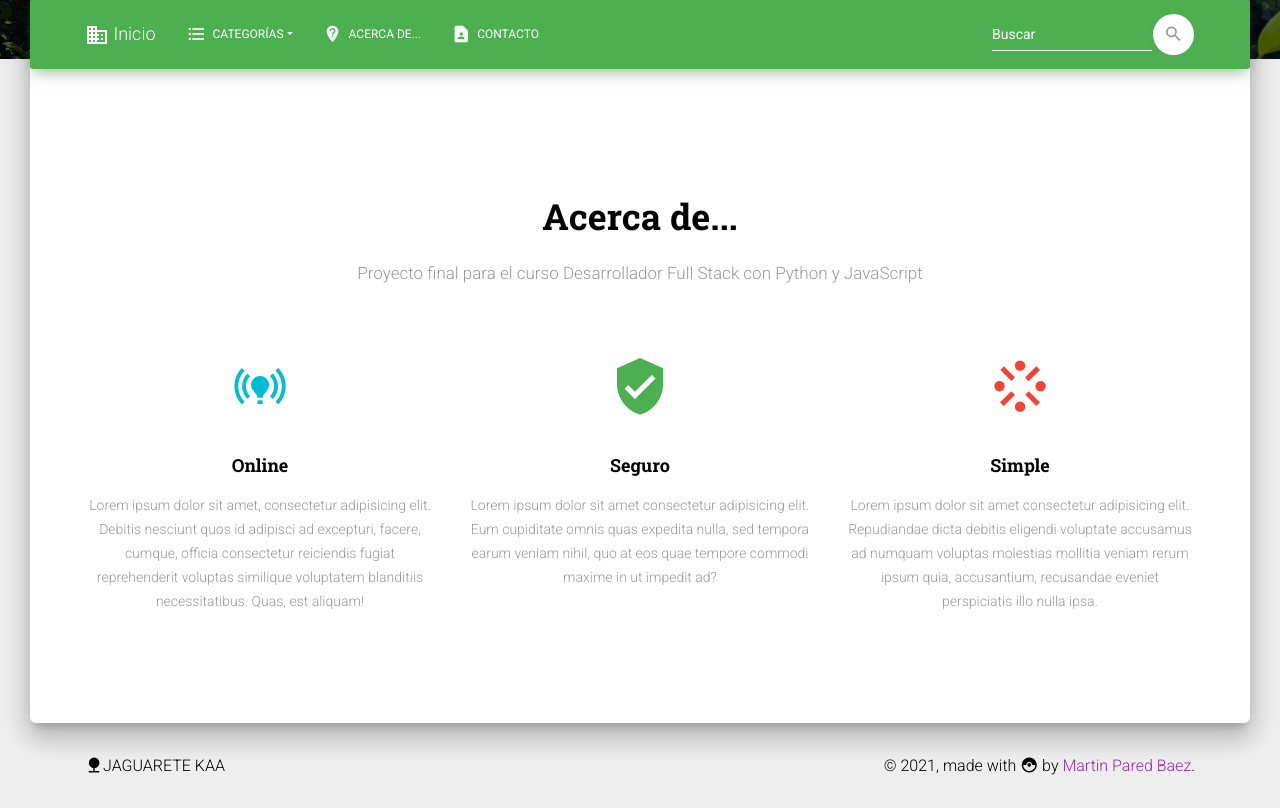
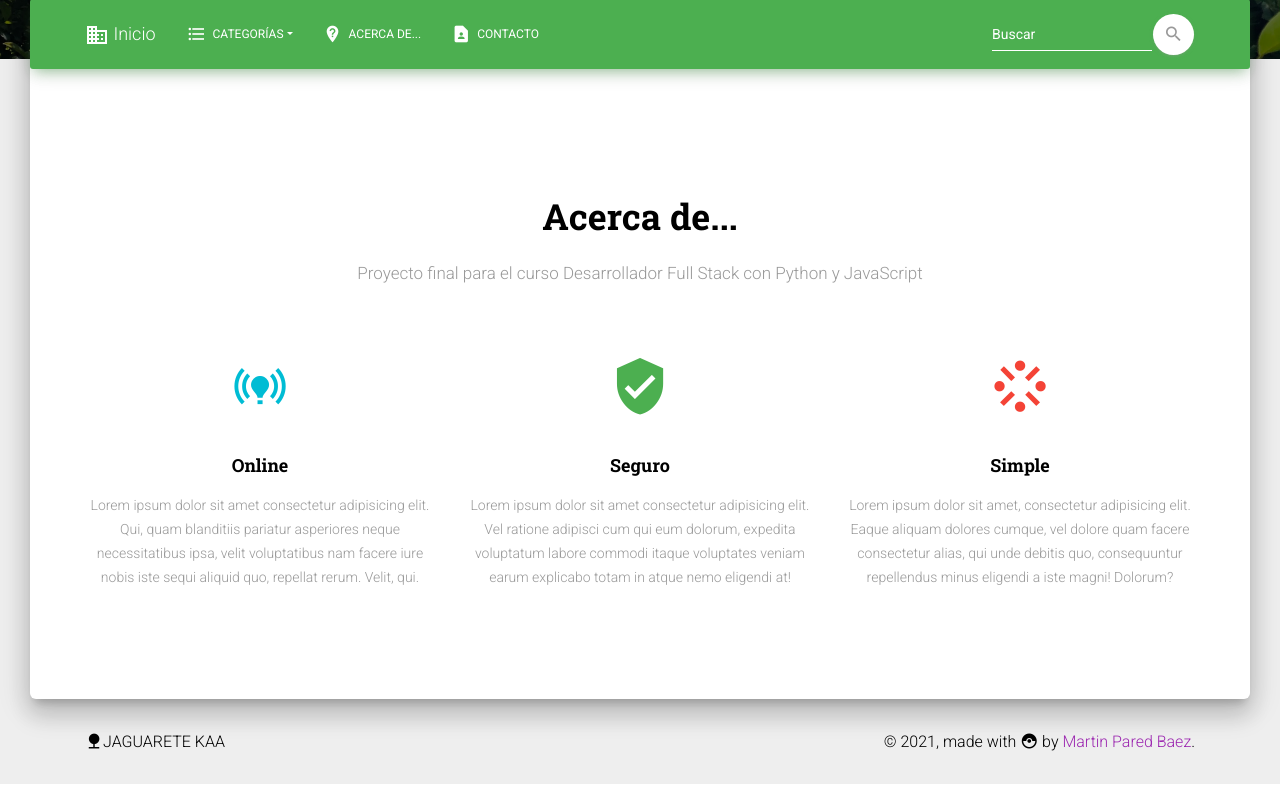
Before and after one commit to baubyte/ecommerceDjangoPoloTic, a Django app: page /acerca/ in a window 1280 px wide. Shown: the part 321-1129 px from the top of the page. After the commit the page ends 1105 px from the top, so only its background shows below. Run offline with Django 3.2, Linux system fonts and the light colour scheme; data comes from the database, SQL or seed files in the repository; some libraries are stand-ins or nearby versions.

Commit message:
edit about

```diff
--- a/website/templates/ecommerce/about.html
+++ b/website/templates/ecommerce/about.html
@@ -16,7 +16,7 @@
               <i class="material-icons">online_prediction</i>
             </div>
             <h4 class="info-title">Online</h4>
-            <p>Lorem ipsum dolor sit amet, consectetur adipisicing elit. Debitis nesciunt quos id adipisci ad excepturi, facere, cumque, officia consectetur reiciendis fugiat reprehenderit voluptas similique voluptatem blanditiis necessitatibus. Quas, est aliquam!</p>
+            <p>Lorem ipsum dolor sit amet consectetur adipisicing elit. Qui, quam blanditiis pariatur asperiores neque necessitatibus ipsa, velit voluptatibus nam facere iure nobis iste sequi aliquid quo, repellat rerum. Velit, qui.</p>
           </div>
         </div>
         <div class="col-md-4">
@@ -25,7 +25,7 @@
               <i class="material-icons">verified_user</i>
             </div>
             <h4 class="info-title">Seguro</h4>
-            <p>Lorem ipsum dolor sit amet consectetur adipisicing elit. Eum cupiditate omnis quas expedita nulla, sed tempora earum veniam nihil, quo at eos quae tempore commodi maxime in ut impedit ad?</p>
+            <p>Lorem ipsum dolor sit amet consectetur adipisicing elit. Vel ratione adipisci cum qui eum dolorum, expedita voluptatum labore commodi itaque voluptates veniam earum explicabo totam in atque nemo eligendi at!</p>
           </div>
         </div>
         <div class="col-md-4">
@@ -34,7 +34,7 @@
               <i class="material-icons">stream</i>
             </div>
             <h4 class="info-title">Simple</h4>
-            <p>Lorem ipsum dolor sit amet consectetur adipisicing elit. Repudiandae dicta debitis eligendi voluptate accusamus ad numquam voluptas molestias mollitia veniam rerum ipsum quia, accusantium, recusandae eveniet perspiciatis illo nulla ipsa.</p>
+            <p>Lorem ipsum dolor sit amet, consectetur adipisicing elit. Eaque aliquam dolores cumque, vel dolore quam facere consectetur alias, qui unde debitis quo, consequuntur repellendus minus eligendi a iste magni! Dolorum?</p>
           </div>
         </div>
       </div>
```
